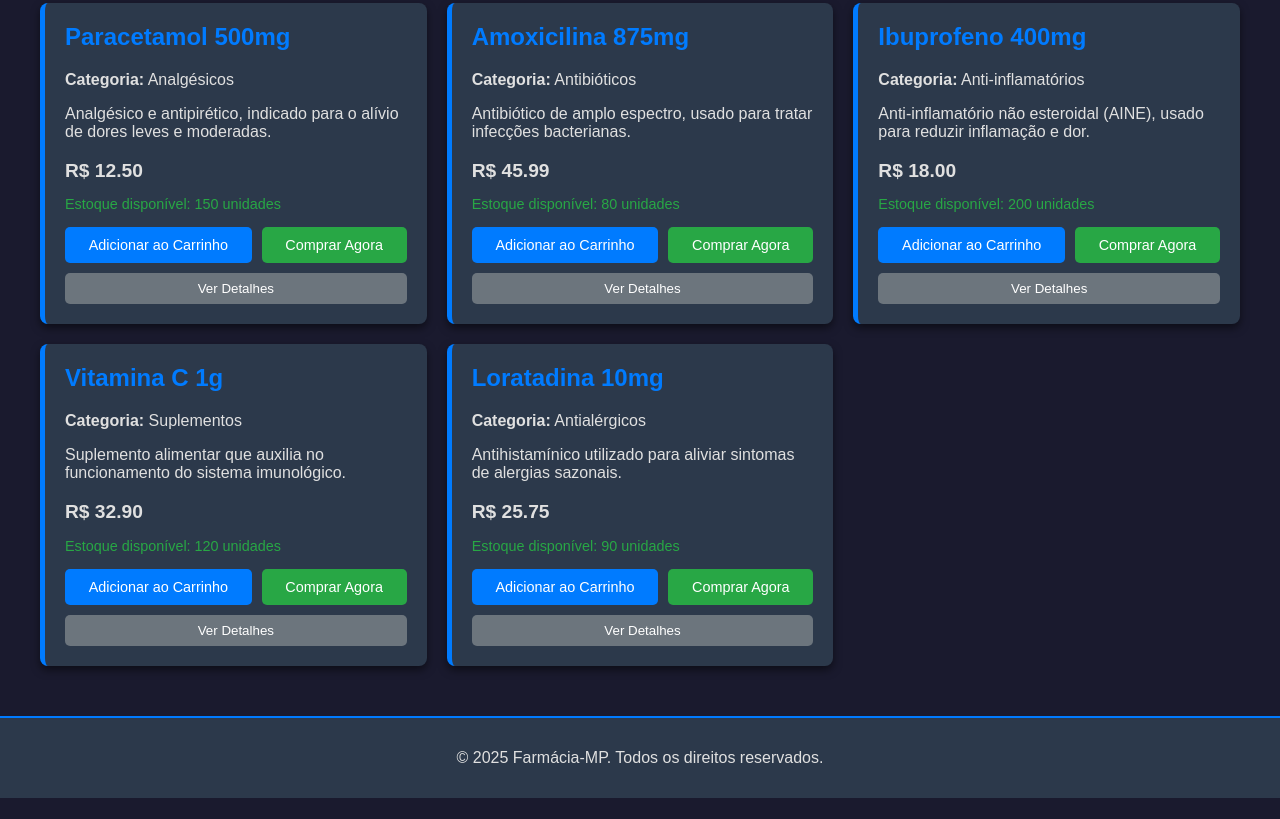
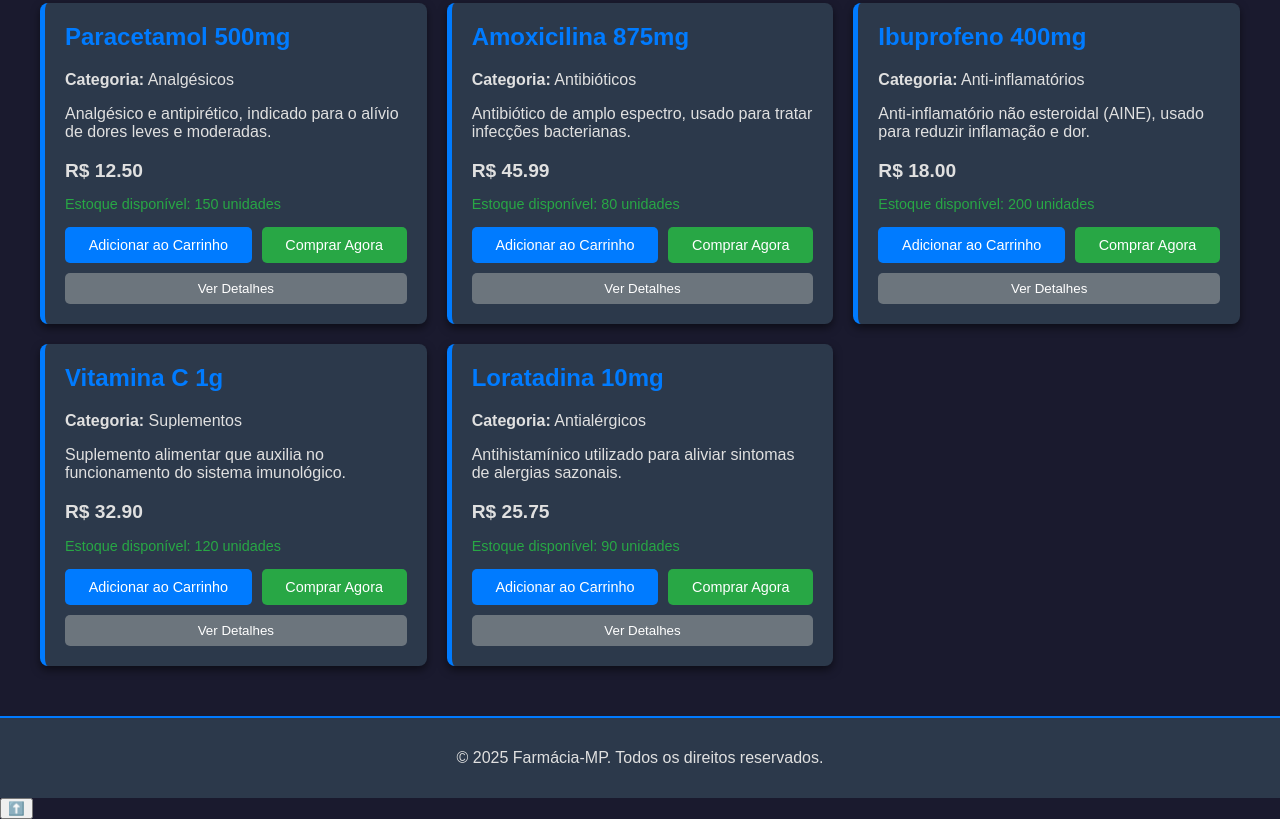
Before and after one commit to Manuel-Pedro96/Farmacia-alura, a plain HTML site: page index.html in a window 1280 px wide. Shown: the part 286-1105 px from the top of the page. Before the commit the page ends 1084 px from the top, so only its background shows below. Drawn offline with Linux system fonts and the light colour scheme.

Commit message:
Add 'Back to Top' button to index.html

```diff
--- a/index.html
+++ b/index.html
@@ -24,7 +24,7 @@
             <p>© 2025 Farmácia-MP. Todos os direitos reservados.</p>
 
         </footer>
-
+        <button id="btnVoltarAoTopo" title="Voltar ao Topo"> ⬆️ </button>
     <script src="script.js"></script>
 
 </body>
```
